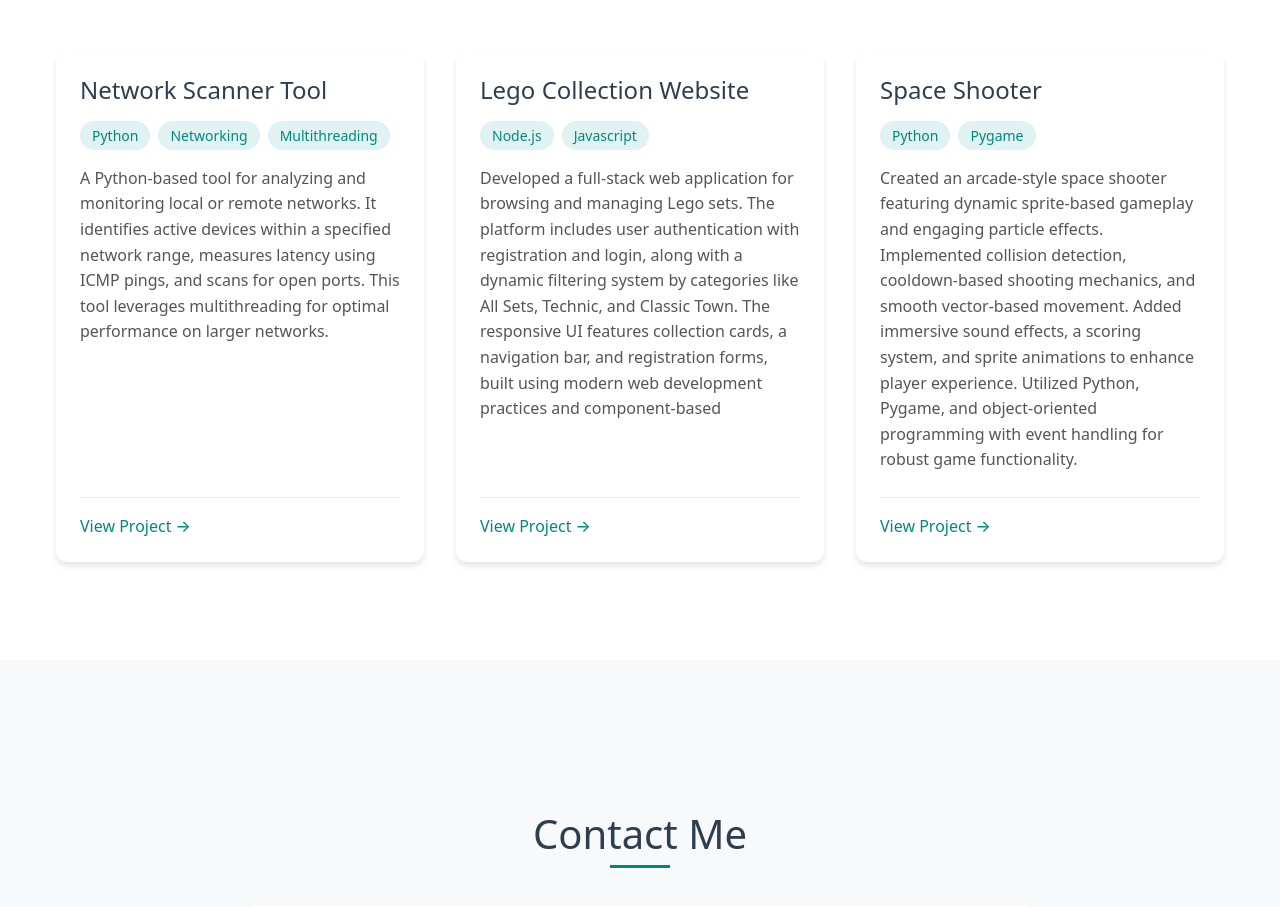
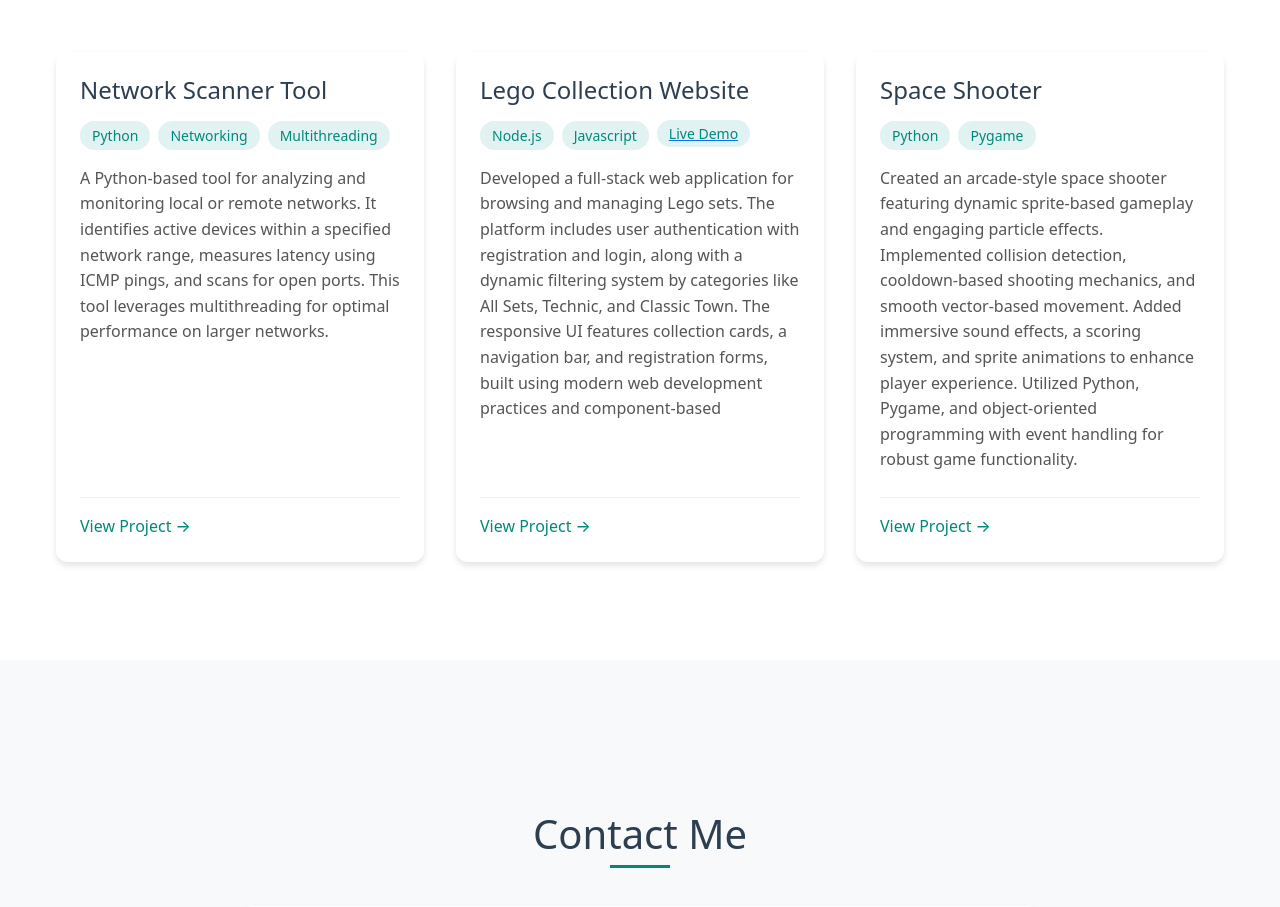
Before and after one commit to Siddhartha404/My-Portfolio, a React (Create React App) app: page / in a window 1280 px wide. Shown: the part 1740-2647 px from the top of the page. Built offline with nearby package versions, Linux system fonts and the light colour scheme.

Commit message:
adding live demo on lego

```diff
--- a/src/components/Projects.jsx
+++ b/src/components/Projects.jsx
@@ -45,6 +45,7 @@ function Projects() {
               <div className="project-tech">
                 <span className="tech-tag">Node.js</span>
                 <span className="tech-tag">Javascript</span>
+                <a href='https://lego-website-lake.vercel.app/' target='_blank'><span className="tech-tag">Live Demo</span></a>
               </div>
               <p className="project-description">
               Developed a full-stack web application for browsing and managing Lego sets.
```
